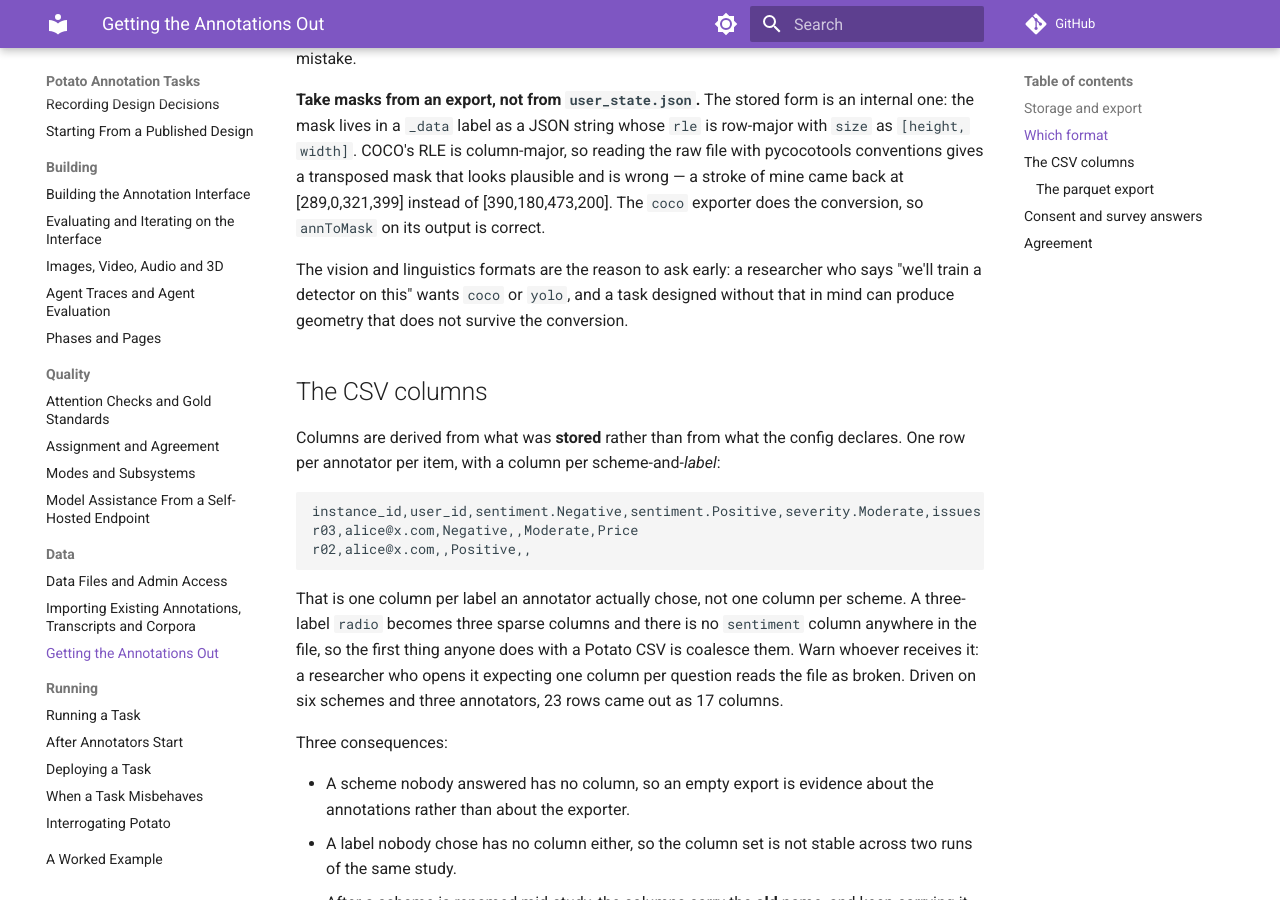
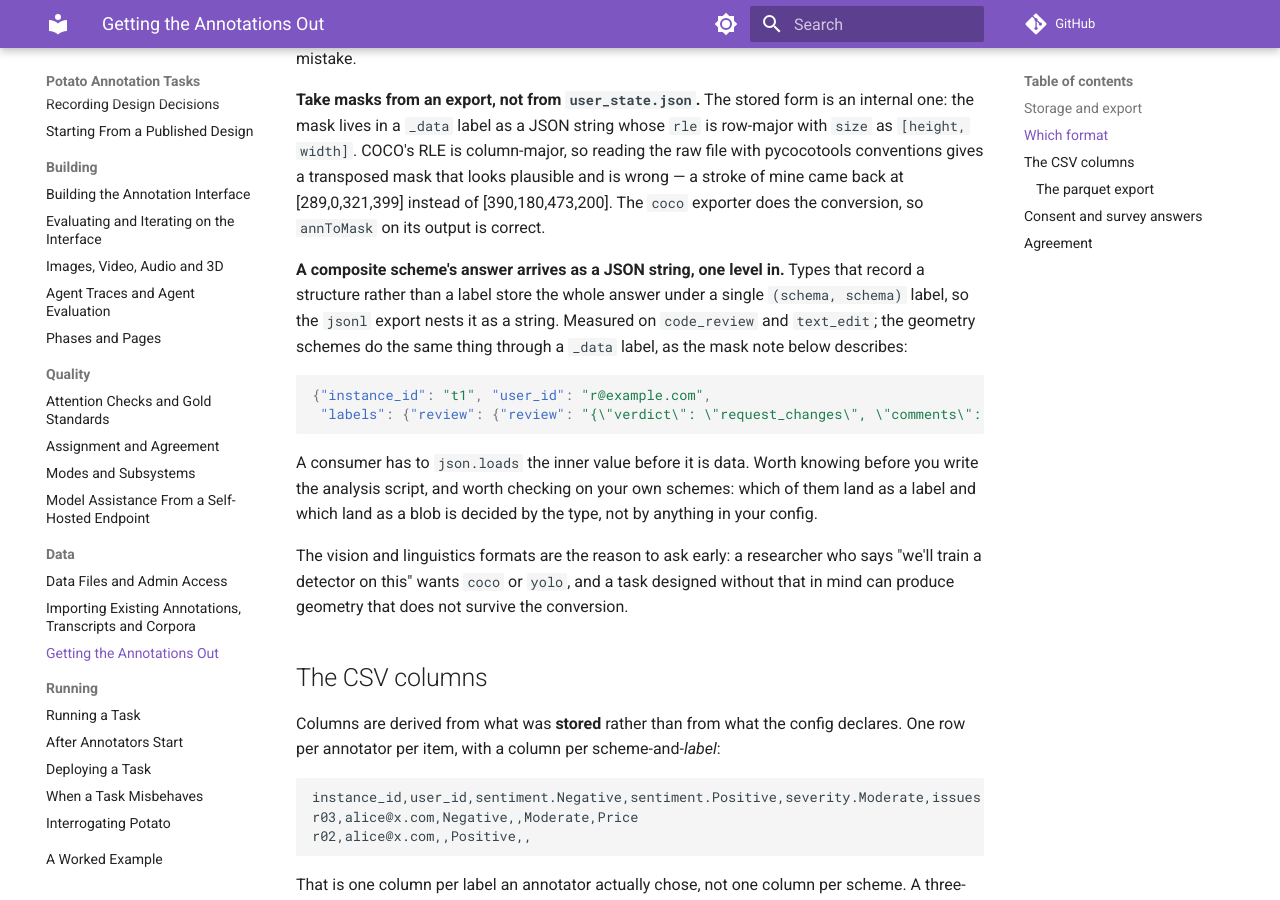
Before and after one commit to davidjurgens/potato-skill, an MkDocs documentation site: the page built from docs/getting-the-data-out.md, in a window 1280 px wide and 900 px high, scrolled down 2791 px. Built offline with MkDocs 1.6.1 and Material for MkDocs 9.7.7, drawn with Linux system fonts in a browser that asks for light colours; comment, search, counter and statistics services are not loaded.

Commit message:
docs(export): a composite scheme's answer arrives as a JSON string, one level in
Drove code_review and text_edit end to end — render, save, export. Both store
the whole answer under a single (schema, schema) label, so the jsonl export
nests it as a string a consumer has to json.loads before it is data. Which
schemes land as a label and which land as a blob is decided by the type.

Co-Authored-By: Claude Opus 5 (1M context) <noreply@anthropic.com>
Claude-Session: https://claude.ai/code/session_01PJAwjvg871XGFuA8khHbjC

````diff
--- a/docs/getting-the-data-out.md
+++ b/docs/getting-the-data-out.md
@@ -118,6 +118,22 @@ reading the raw file with pycocotools conventions gives a transposed mask that
 looks plausible and is wrong — a stroke of mine came back at [289,0,321,399]
 instead of [390,180,473,200]. The `coco` exporter does the conversion, so
 `annToMask` on its output is correct.
+
+**A composite scheme's answer arrives as a JSON string, one level in.** Types
+that record a structure rather than a label store the whole answer under a
+single `(schema, schema)` label, so the `jsonl` export nests it as a string.
+Measured on `code_review` and `text_edit`; the geometry schemes do the same
+thing through a `_data` label, as the mask note below describes:
+
+```json
+{"instance_id": "t1", "user_id": "r@example.com",
+ "labels": {"review": {"review": "{\"verdict\": \"request_changes\", \"comments\": [...]}"}}}
+```
+
+A consumer has to `json.loads` the inner value before it is data. Worth knowing
+before you write the analysis script, and worth checking on your own schemes:
+which of them land as a label and which land as a blob is decided by the type,
+not by anything in your config.
 
 The vision and linguistics formats are the reason to ask early: a researcher who
 says "we'll train a detector on this" wants `coco` or `yolo`, and a task designed
````
Also changed, not shown: skills/potato-tasks/references/getting-the-data-out.md (+16 -0 lines).
